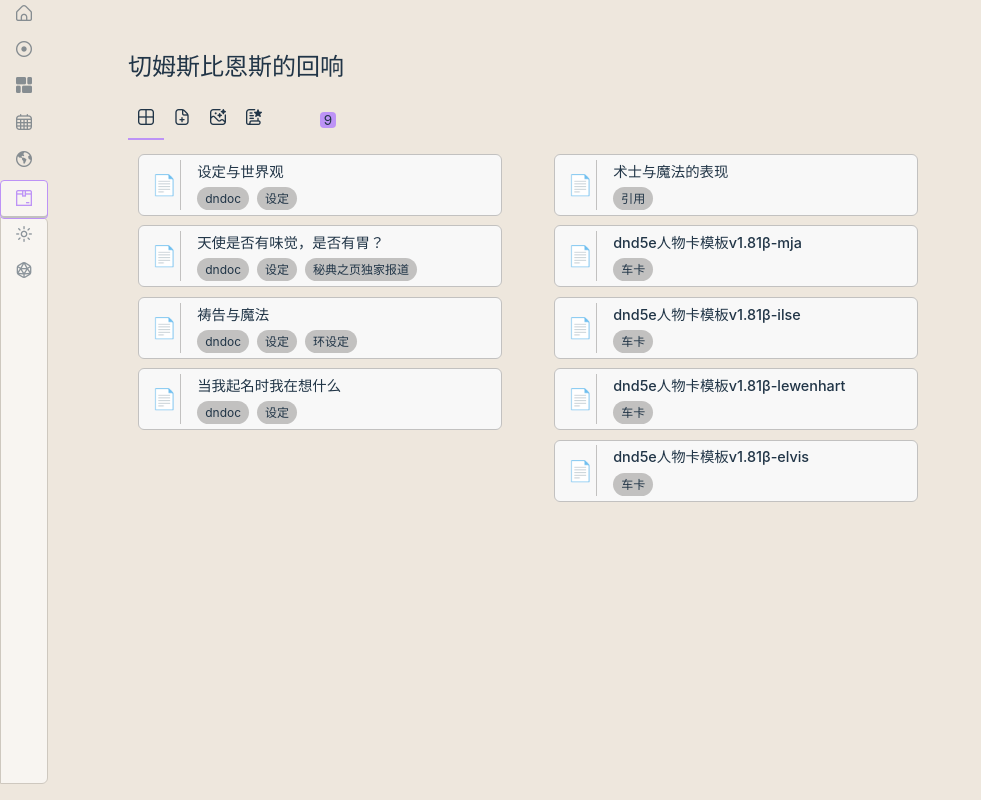
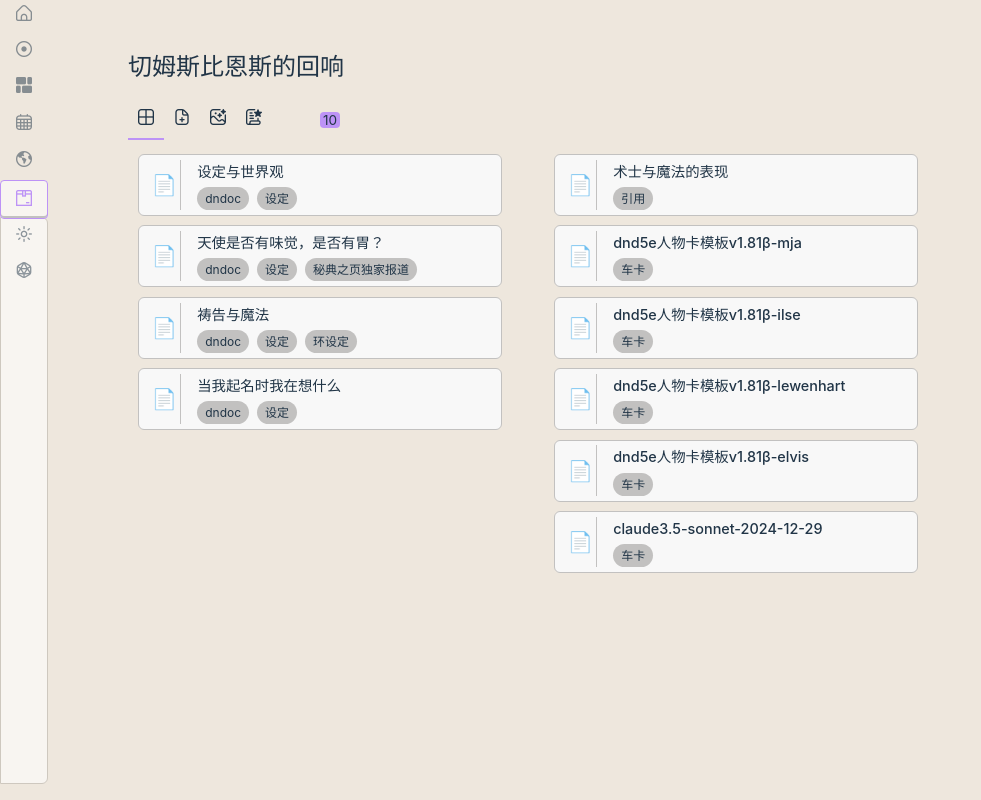
Before and after one commit to neko-kyuu/the-tale-of-Ofoces, a Vue app: page /vault in a window 1280 px wide. Shown: the whole page, without its empty margins (0-981 px from the left). Built offline with nearby package versions, Linux system fonts and the light colour scheme.

Commit message:
update constant

```diff
--- a/src/constants/entities.ts
+++ b/src/constants/entities.ts
@@ -873,6 +873,18 @@ export const notes: Notes = [
     references: {
       characters: [4]
     }
+  },
+  {
+    id: 6,
+    type: CONTENT_TYPES.NOTE,
+    title: 'claude3.5-sonnet-2024-12-29',
+    tags: ['车卡'],
+    displayType: 'gallery',
+    noteCategory: 'character',
+    path: '/static/vault/PixPin_2024-11-16_16-59-30.png',
+    references: {
+      characters: [1,2]
+    }
   }
   // ...其他备忘录
 ]
```
